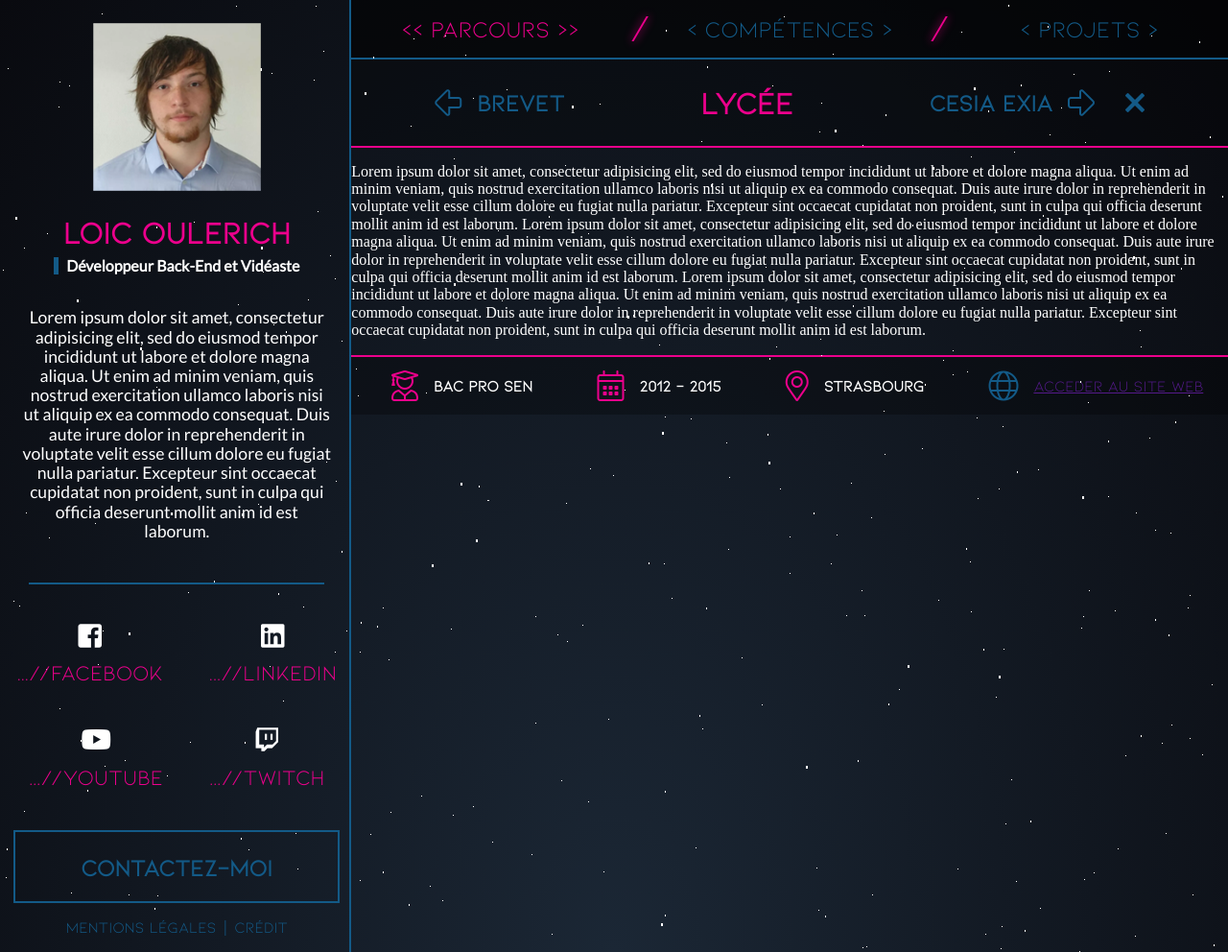
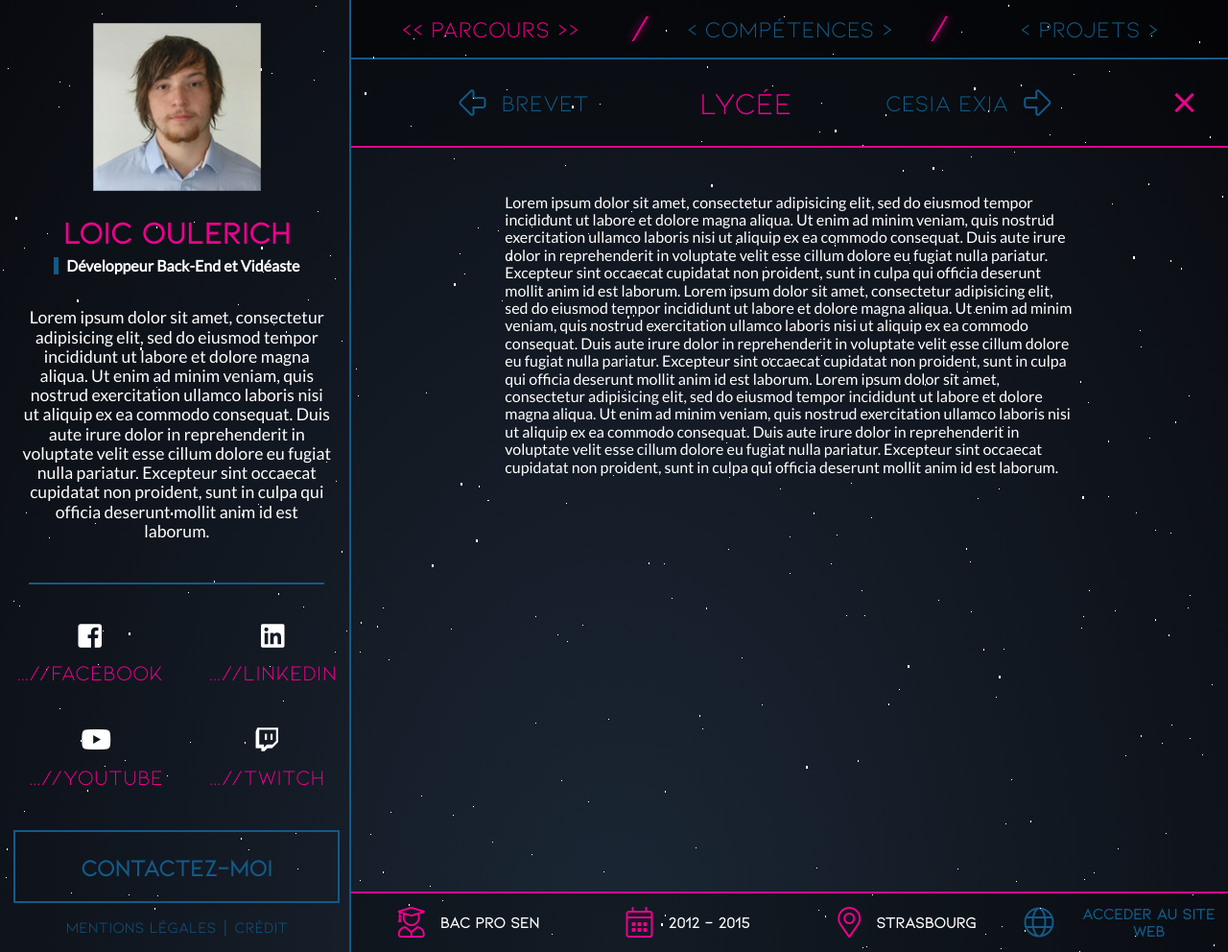
Before and after one commit to Com4Up/Portfolio-Loic, a PHP site: the page made by index/2 - Lecture_Parcours.html in a window 1280 px wide. Shown: the whole page at 96% size. Run offline with PHP 8.4, Linux system fonts and the light colour scheme; some libraries are stand-ins or nearby versions.

Commit message:
Réalisation page Lecture_Parcours

```diff
--- a/css/2 - Lecture_Parcours.css
+++ b/css/2 - Lecture_Parcours.css
@@ -45,6 +52,25 @@
   font-family: "Kiona";
   font-weight: normal;
   border-bottom: 2px solid #ec008c;
+}
+
+#Cancel {
+
+}
+
+.fa-times {
+  margin: 0;
+  padding: 0;
+  color: #ec008c;
+}
+
+#Selection_Gauche, #Centre, #Selection_Droite {
+  display: flex;
+  flex-direction: row;
+  text-align: center;
+  justify-content: center;
+  align-items: center;
+  width: 33.33%;
 }
 
 #Position_Partie {
@@ -64,10 +90,12 @@
 #Position_Partie h2 {
   font-size: 2em;
   color: #ec008c;
+  font-weight: normal;
 }
 
 #Position_Partie h3 {
   font-size: 1.5em;
+  font-weight: normal;
 }
 
 #Partie_Basse {
@@ -84,6 +112,7 @@
   text-align: center;
   align-items: center;
   justify-content: space-around;
+  flex-wrap: wrap;
 }
 
 #Position_Partie_Basse i {
@@ -93,26 +122,61 @@
   color: #ec008c;
 }
 
-#Position_Partie_Basse h4 {
-  font-size: 1em;
-  color: white;
+#Position_Partie_Basse .fa-globe {
+  color: #135a87;
 }
 
-#Position_Partie_Basse .fa-globe {
-  color: #135a87;
+#Bloque_1, #Bloque_2 {
+  display: flex;
+  flex-direction: row;
+  justify-content: space-around;
+  align-items: center;
+  text-align: center;
+}
+
+#Bloque_1 {
+  display: flex;
+  flex-direction: row;
+  width: 50%;
+}
+
+#Bloque_2 {
+  display: flex;
+  flex-direction: row;
+  width: 50%;
 }
 
 .Elements_bas {
   display: flex;
   flex-direction: row;
   align-items: center;
+  justify-content: center;
+  width: 100%;
+}
+
+.Elements_bas h4 {
+  font-size: 1em;
+  color: white;
+  font-family: "Kiona";
+  font-weight: bolder;
+}
+
+.Elements_bas a {
+  display: flex;
+  flex-direction: row;
+  align-items: center;
+  text-decoration: none;
+  color: #135a87;
+  font-weight: bolder;
 }
 
 .Slash {
+  font-family: "Kiona";
   color: #ec008c;
   font-size: 4em;
   margin: 0 0 0.15em 0;
   text-shadow: 0px 0px 10px #ec008c;
+  font-weight: normal;
 }
 
 .Contenu {
@@ -120,6 +184,11 @@
   flex-direction: row;
   flex-wrap: wrap;
   color: white;
+  justify-content: center;
+  margin: 2em 10em 2em 10em;
+  font-family: "Lato";
+  min-height: 30vh;
+  flex-grow: 1;
 }
 
 /* POUR LES ECRANS INFERIEURS A 1280px DE LARGE */
--- a/index/2 - Lecture_Parcours.html
+++ b/index/2 - Lecture_Parcours.html
@@ -150,34 +150,46 @@
 
   <main id="Contenu_Principal">
     <nav id="Menu_Haut">
+      <a href="#">
         <h1 id="Selection_Menu">
           <<&nbsp;PARCOURS&nbsp;>>
         </h1>
+      </a>
+
       <p class="Slash">
         /
       </p>
+
+      <a href="3 - Compétences.html">
         <h1>
           <&nbsp;COMPÉTENCES&nbsp;>
         </h1>
+      </a>
+
       <p class="Slash">
         /
       </p>
+
+      <a href="5 - Projets.html">
         <h1>
           <&nbsp;PROJETS&nbsp;>
         </h1>
+      </a>
+
+
     </nav>
     <div id="Partie">
       <div id="Position_Partie">
-        <div id="Selection_Gauche">
+        <a href="" id="Selection_Gauche">
           <i class="fal fa-arrow-alt-left" aria-hidden></i>
           <h3>BREVET</h3>
-        </div>
-        <h2>LYCÉE</h2>
-        <div id="Selection_Droite">
+        </a>
+        <h2 id="Selection_Centre">LYCÉE</h2>
+        <a href="" id="Selection_Droite">
           <h3>CESIA EXIA</h3>
           <i class="fal fa-arrow-alt-right" aria-hidden></i>
-          <i class="far fa-times" aria-hidden></i>
-        </div>
+          </a>
+          <a id="Cancel" href="1 - Parcours.html"><i class="fal fa-times" aria-hidden></i></a>
       </div>
     </div>
 
@@ -191,6 +203,7 @@
 
     <div id="Partie_Basse">
       <div id="Position_Partie_Basse">
+        <div id="Bloque_1">
           <div class="Elements_bas">
             <i class="fal fa-user-graduate" aria-hidden></i>
             <h4>BAC PRO SEN</h4>
@@ -199,14 +212,19 @@
             <i class="fal fa-calendar-alt" aria-hidden></i>
             <h4>2012 - 2015</h4>
           </div>
+        </div>
+
+        <div id="Bloque_2">
           <div class="Elements_bas">
             <i class="fal fa-map-marker-alt" aria-hidden></i>
             <h4>STRASBOURG</h4>
           </div>
           <div class="Elements_bas">
-          <i class="fal fa-globe" aria-hidden></i>
-          <a href="">ACCEDER AU SITE WEB</a>
+            <a href=""><i class="fal fa-globe" aria-hidden></i>
+            ACCEDER AU SITE WEB</a>
           </div>
+        </div>
+
       </div>
     </div>
 
```
Also changed, not shown: other parts of css/2 - Lecture_Parcours.css (+32 -8 lines), css/1 - Parcours.css (+12 -8 lines), index/1 - Parcours.html (+20 -8 lines). Lines whose indentation alone changed are shown as unchanged.
